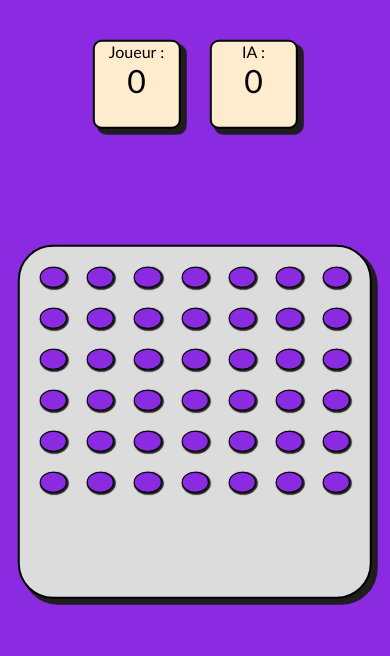
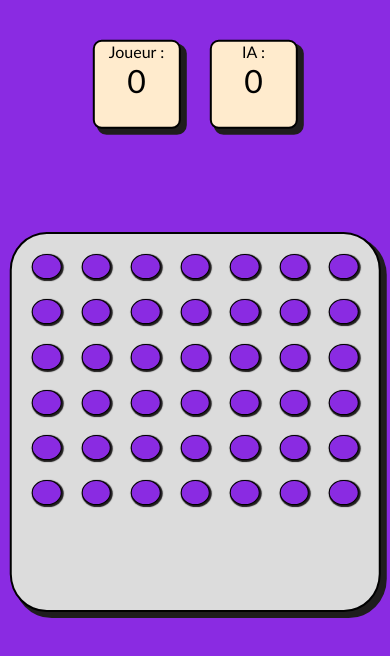
Before and after one commit to Alx-maxarc/Puissance4, a website: page index.html in a window 390 px wide. Shown: the top 656 px of the page. Drawn offline with Linux system fonts and the light colour scheme.

```diff
--- a/style.css
+++ b/style.css
@@ -149,8 +149,8 @@
         height: 10vh;
     }
     #game-board {
-        height: 42vh;
-        width: 42vh;
+        height: 45vh;
+        width: 95vw;
     }
     #indicator {
         border-top: 20px solid transparent;
```
Also changed, not shown: package.json (added, +16 -0 lines), index.html (renamed from 4p.html), 1 other file.
